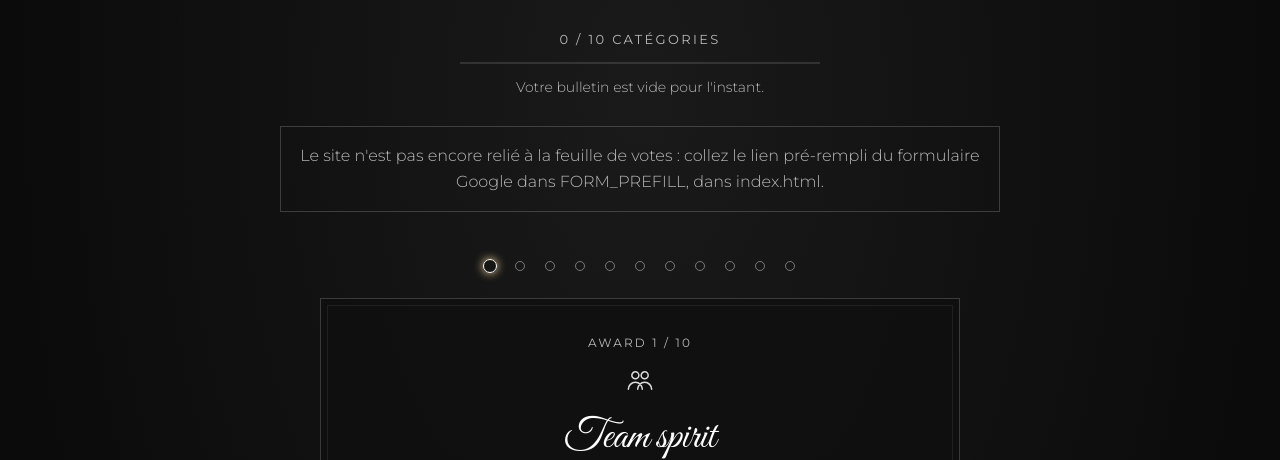
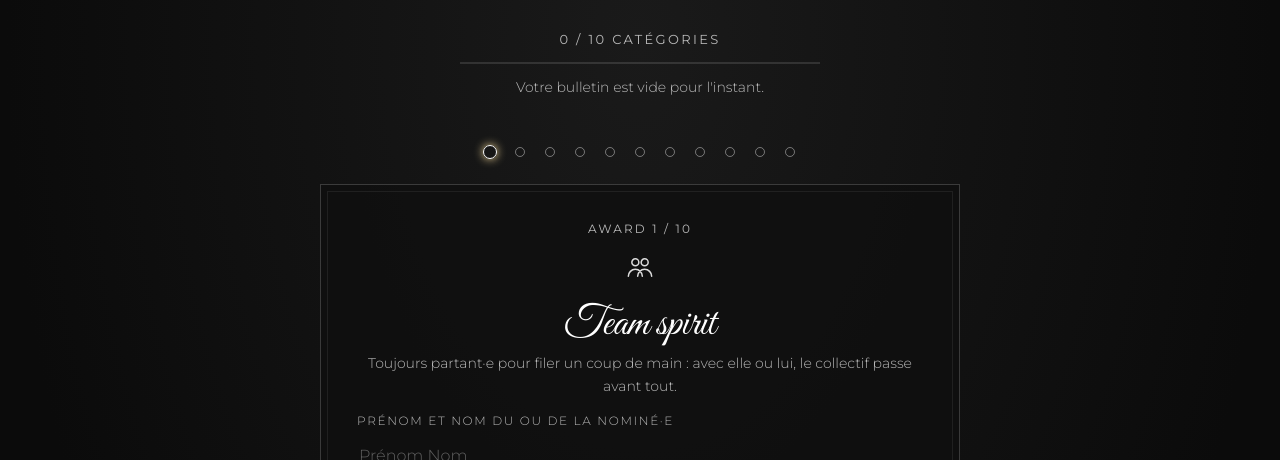
Before and after one commit to apaul-prog/awards-christmas-galileo, a plain HTML site: page index.html in a window 1280 px wide. Shown: the part 640-1100 px from the top of the page. Drawn offline with Linux system fonts and the light colour scheme; animation ran at ten frames a second.

Commit message:
Add files via upload

```diff
--- a/index.html
+++ b/index.html
@@ -166,7 +166,7 @@ const CATS=[
 /* ====== À RENSEIGNER : lien pré-rempli du formulaire Google (voir README, étape 2) ======
    Dans le lien pré-rempli, tapez 1 dans « Team spirit — nominé·e », 2 dans « Team spirit — anecdote »,
    … jusqu'à 20 dans « Pb solver — anecdote ». L'email est collecté par Google Forms lui-même. */
-const FORM_PREFILL='';
+const FORM_PREFILL='https://docs.google.com/forms/d/e/1FAIpQLSddU2Nrdx1jFrHk1akIXdX_DL31rBDoN3Fv8wlq37eaJdATUA/viewform?usp=pp_url&entry.1064000259=1&entry.938098494=2&entry.346363729=3&entry.1533815738=4&entry.996260832=5&entry.918280023=6&entry.529964072=7&entry.2012509755=8&entry.1758552399=9&entry.406032028=10&entry.554776005=11&entry.1609609457=12&entry.790402509=13&entry.1465876833=14&entry.1832216778=15&entry.1051604195=16&entry.1540896914=17&entry.196337292=18&entry.502299027=19&entry.1227309355=20';
 const DEADLINE=Date.parse('2026-12-09T17:00:00+01:00');
 const LS='xmas-awards-2026';
 const $=s=>document.querySelector(s);
```
